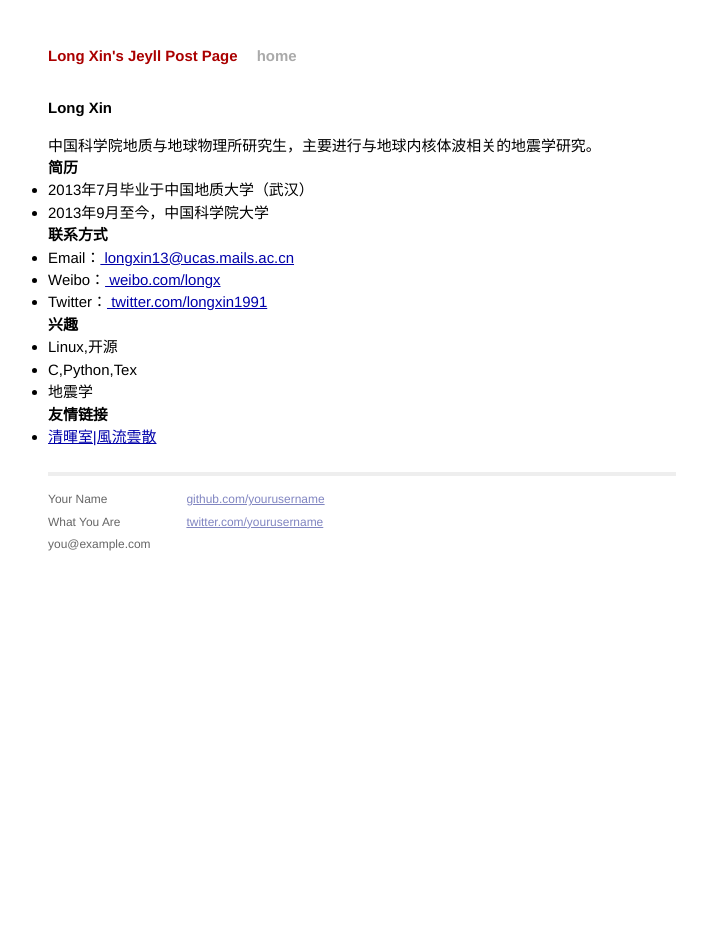
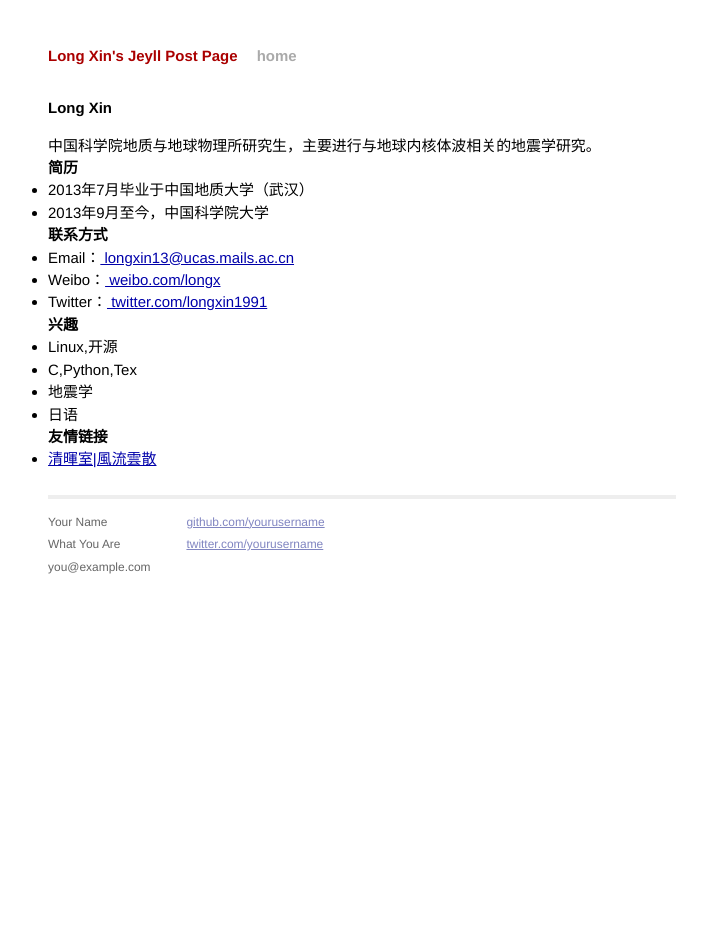
Before and after one commit to longxin1991/longxin1991.github.com, a Jekyll site: the page built from profile_zh.html, in a window 1280 px wide. Shown: the whole page, without its empty margins (278-985 px from the left). Built offline with Jekyll 4.4.1, drawn with Linux system fonts in a browser that asks for light colours.

Commit message:
update chinese profile page.

```diff
--- a/profile_zh.html
+++ b/profile_zh.html
@@ -31,6 +31,7 @@ layout : default
             <li> Linux,开源
             <li> C,Python,Tex
             <li> 地震学
+			<li> 日语
         </ul>
 
         <h3> 友情链接 </h3>
```
